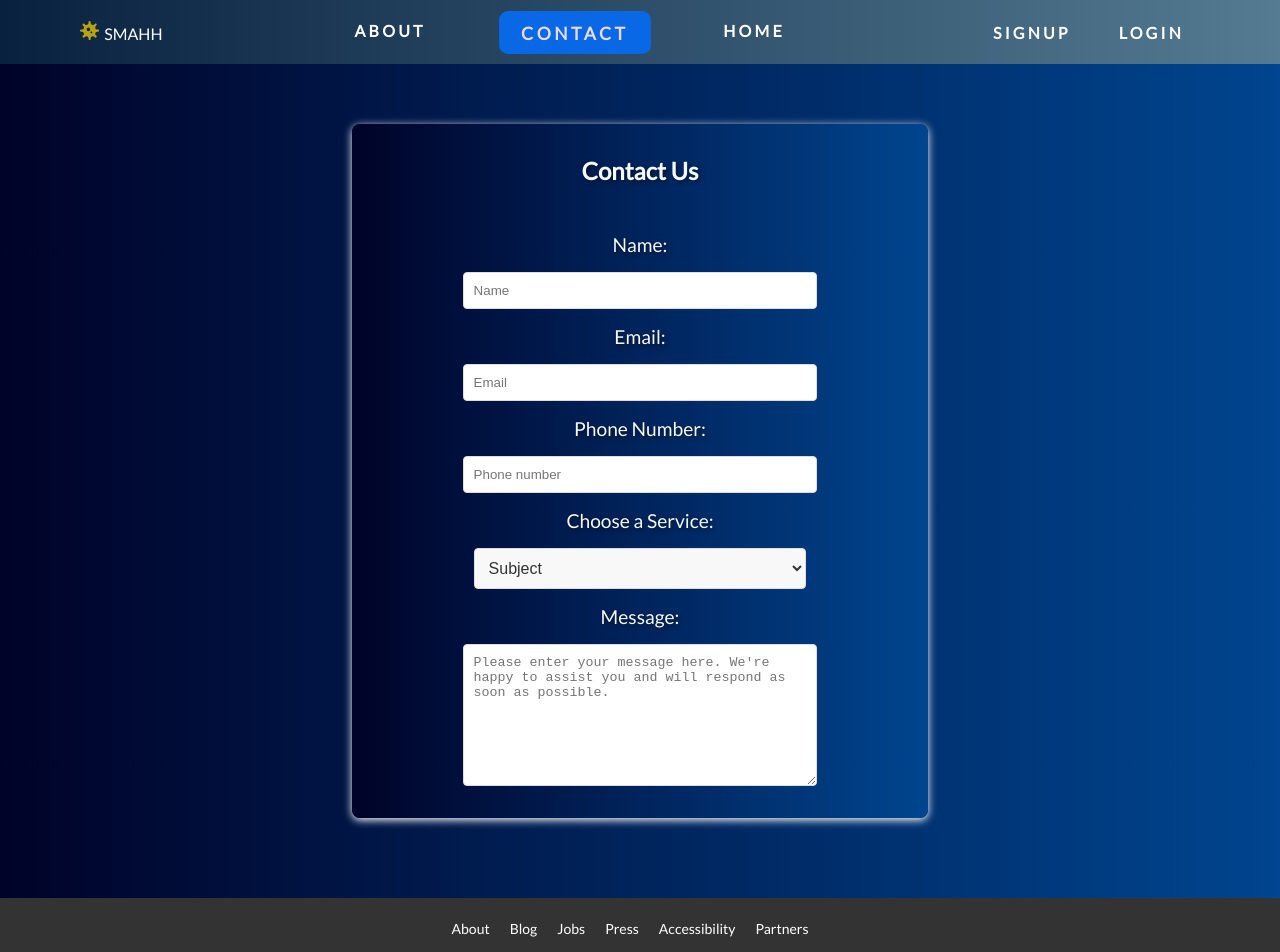
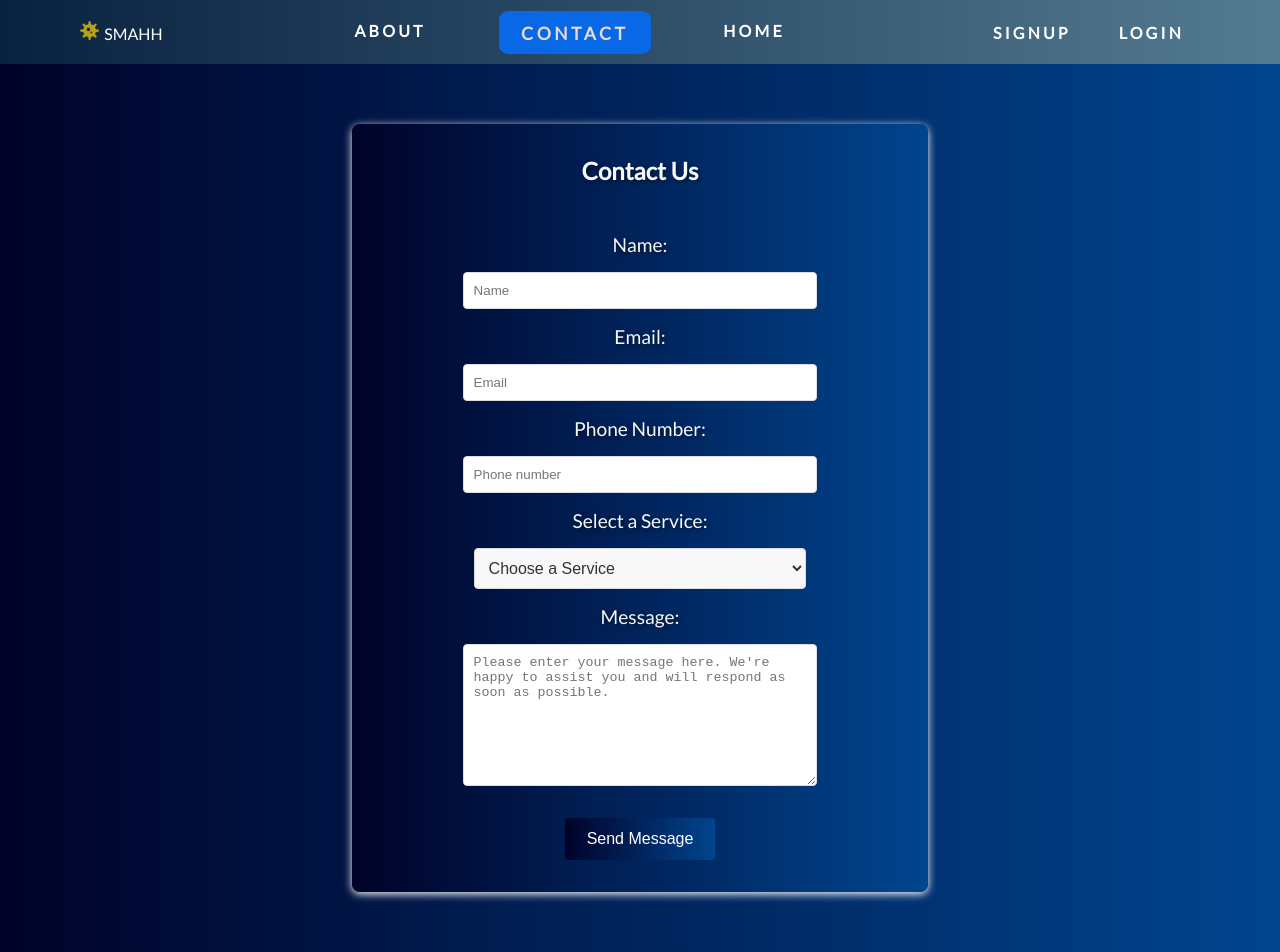
Before and after one commit to fabianblancowuest/smahh, a React (Vite) app in the folder front/: page /contact in a window 1280 px wide. Shown: the top 952 px of the page. Built offline with nearby package versions, Linux system fonts and the light colour scheme.

Commit message:
Contact funcionando con botones nuevos. Implementar la redirección a /services en un futuro

```diff
--- a/front/src/components/Contact/Contact.jsx
+++ b/front/src/components/Contact/Contact.jsx
@@ -16,12 +16,12 @@ const Contact = () => {
 
 	const form = useRef();
 	const [errors, setErrors] = useState({});
-	const [successMessage, setSuccesMessage] = useState("")
+	const [successMessage, setSuccessMessage] = useState("")
 
 	const message = (
 		<>
-			We recibed your message ✔️<br />
-			We wil be answering as soon as posible to your consulting.
+			Your message has been received! ✔️<br />
+			We will get back to you as soon as possible.
 		</>
 	);
 
@@ -31,7 +31,7 @@ const Contact = () => {
 		const { name, value } = event.target;
 
 		if (successMessage) {
-			setSuccesMessage("")
+			setSuccessMessage("")
 		}
 
 		setContactData({
@@ -75,10 +75,22 @@ const Contact = () => {
 
 		if (existError.length === 0) {
 			setContactData(initialState);
-			setSuccesMessage(message)
+			setSuccessMessage(message)
 
 		}
 		sendEmail(event);
+	};
+
+	const handleRequestAnotherConsultation = () => {
+		setSuccessMessage("");
+		const firstInputField = form.current.querySelector('input[name="name"]');
+		if (firstInputField) {
+			firstInputField.focus();
+		}
+	};
+
+	const handleExploreMoreServices = () => {
+		navigate("/services");
 	};
 
 	return (
@@ -136,7 +148,7 @@ const Contact = () => {
 
 				{/* Subject */}
 				<label className={styles.label} htmlFor="service">
-					Choose a Service:
+					Select a Service:
 				</label>
 				<select
 					className={styles.select}
@@ -147,7 +159,7 @@ const Contact = () => {
 					onChange={handleChange}
 					required
 				>
-					<option value="">Subject</option>
+					<option value="">Choose a Service</option>
 					<option value="Cyber Security Consulting">
 						Cyber Security Consulting
 					</option>
@@ -207,19 +219,31 @@ const Contact = () => {
 				{errors.message && <p className={styles.errors}>{errors.message}</p>}
 
 				{/* Submit Button */}
-
-
-				{successMessage !== "" && <button className={styles.button} type="submit">
-					Send Message
-				</button>}
+				{!successMessage && (
+					<button className={styles.button} type="submit">
+						Send Message
+					</button>
+				)}
 
 				{successMessage && <p>{successMessage}</p>}
 
-				{successMessage && <button className={styles.button}>Do another consulting</button>}
+				{successMessage && (
+					<button
+						className={styles.button}
+						onClick={handleRequestAnotherConsultation}
+					>
+						Request Another Consultation
+					</button>
+				)}
 
-
-				{successMessage && <button className={styles.button} >Explore other services</button>}
-
+				{successMessage && (
+					<button
+						className={styles.button}
+						onClick={handleExploreMoreServices}
+					>
+						Explore More Services
+					</button>
+				)}
 
 			</form>
 		</div>
```
